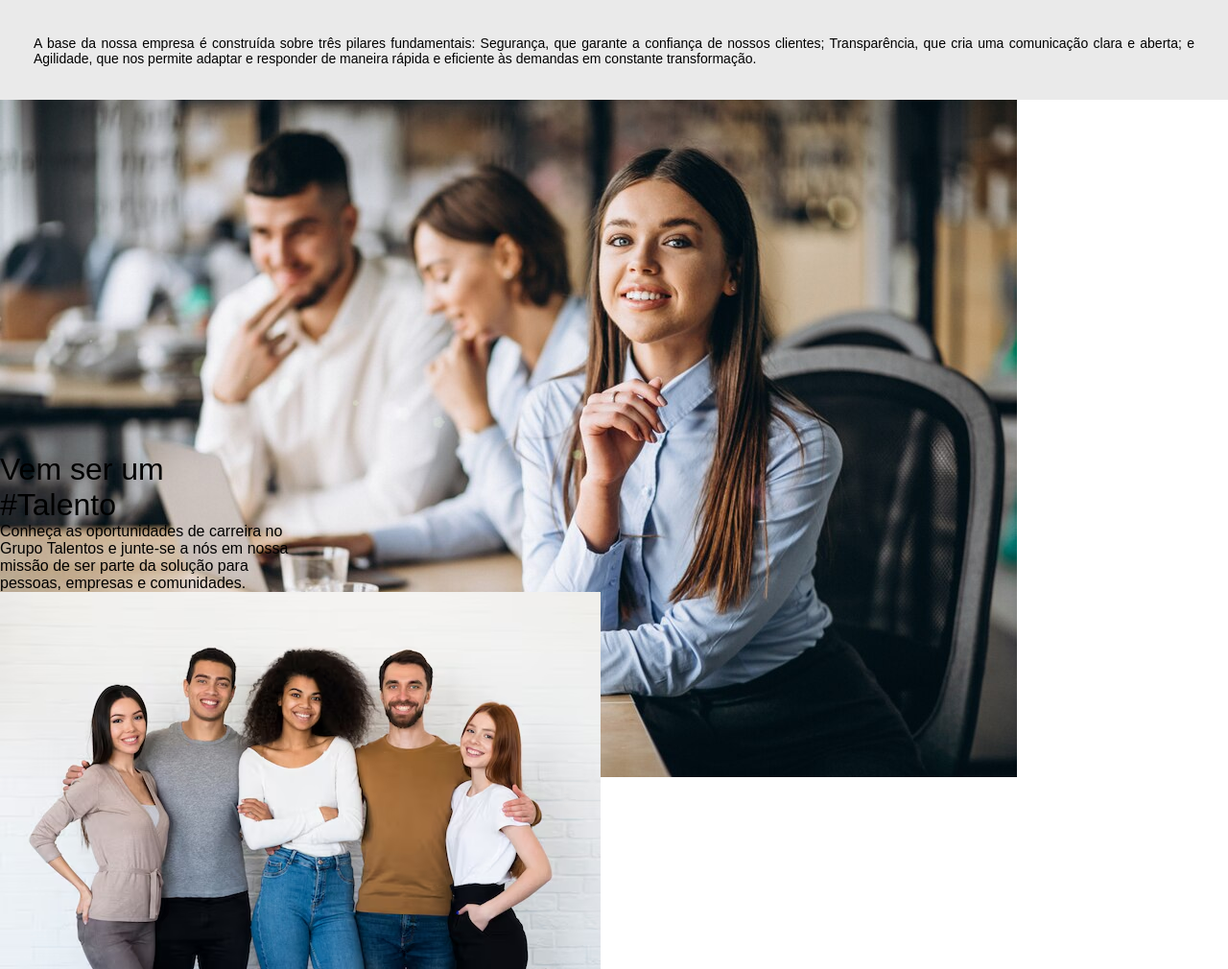
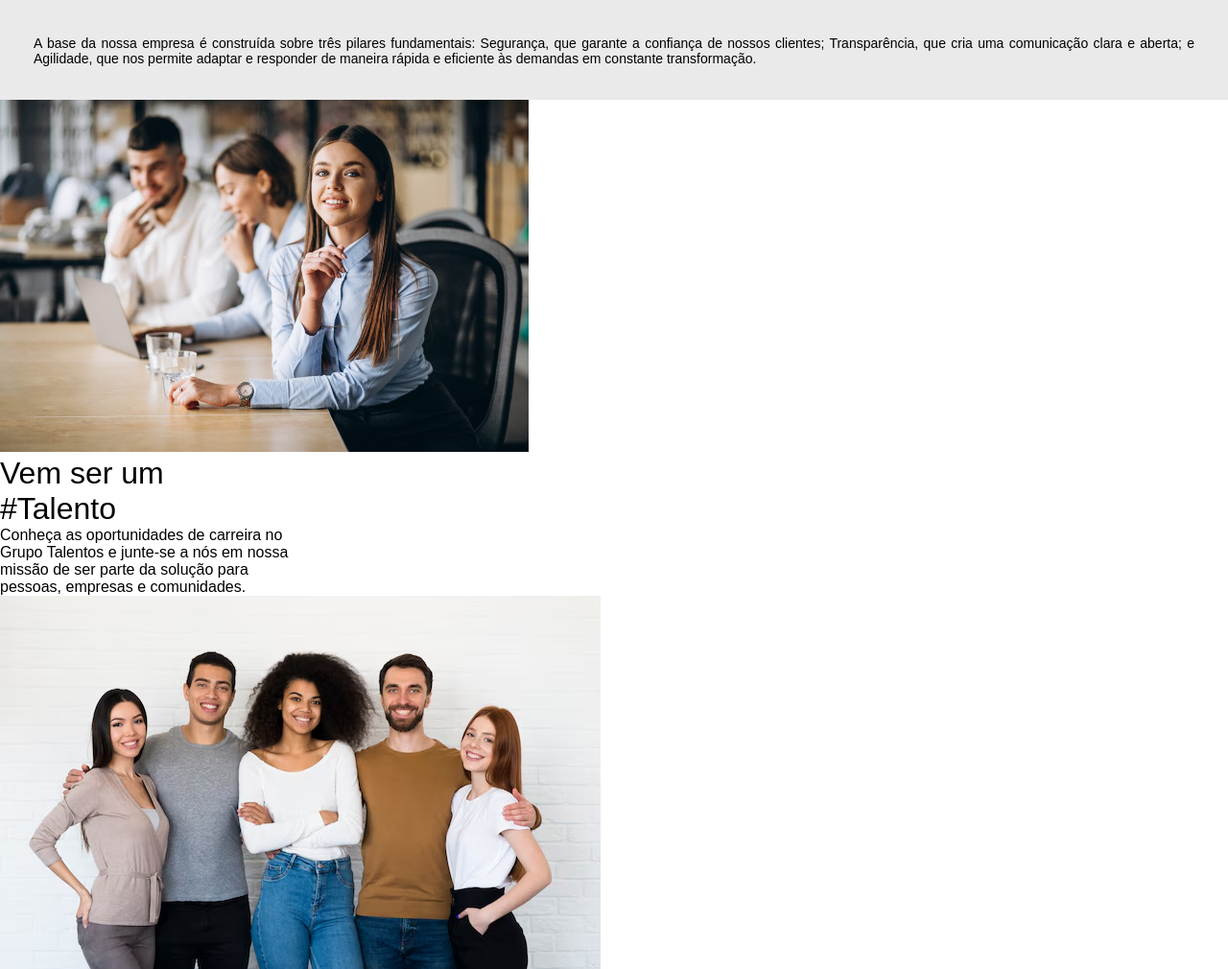
Before and after one commit to vinixiusBR/Site-Grupo-Talentos, a plain HTML site: page index.html in a window 1280 px wide. Shown: the part 1928-2938 px from the top of the page at 96% size. Drawn offline with nearby package versions, Linux system fonts and the light colour scheme; no server answers; files whose address does not match are found by name; a web font is replaced by a local one.

Commit message:
Estilização do TRABALHE CONOSCO INICIADA

```diff
--- a/index.html
+++ b/index.html
@@ -80,14 +80,16 @@
     </div> <!--div CONTAINER2 (SOBRE NÓS, FINALIZA AQUI)-->
 
 
-    <div class="imgestatisticas">
 
-        <img src="./imagens/sobrenos.jpg" alt="foto das estatisticas">
+    <div class="container3">
+        <div>
+            <img src="./imagens/sobrenos.jpg" alt="foto estatisticas">
+        </div>
+    </div>
 
 
-    </div>
 
-    <div class="container3">
+    <div class="container4">
         <h1>
             Vem ser um <br>
             #Talento
--- a/style.css
+++ b/style.css
@@ -270,8 +270,8 @@ body{
    /*CONTAINER2 (SOBRE NÓS, FINALIZA AQUI) */
    /*Iniciando container 3 estatisticas aqui*/
 
-   .imgestatisticas{
+   .container3 img{
     max-width: 100%;
     height: 367px;
-    background-color: #ffffff;
+
    }
```
